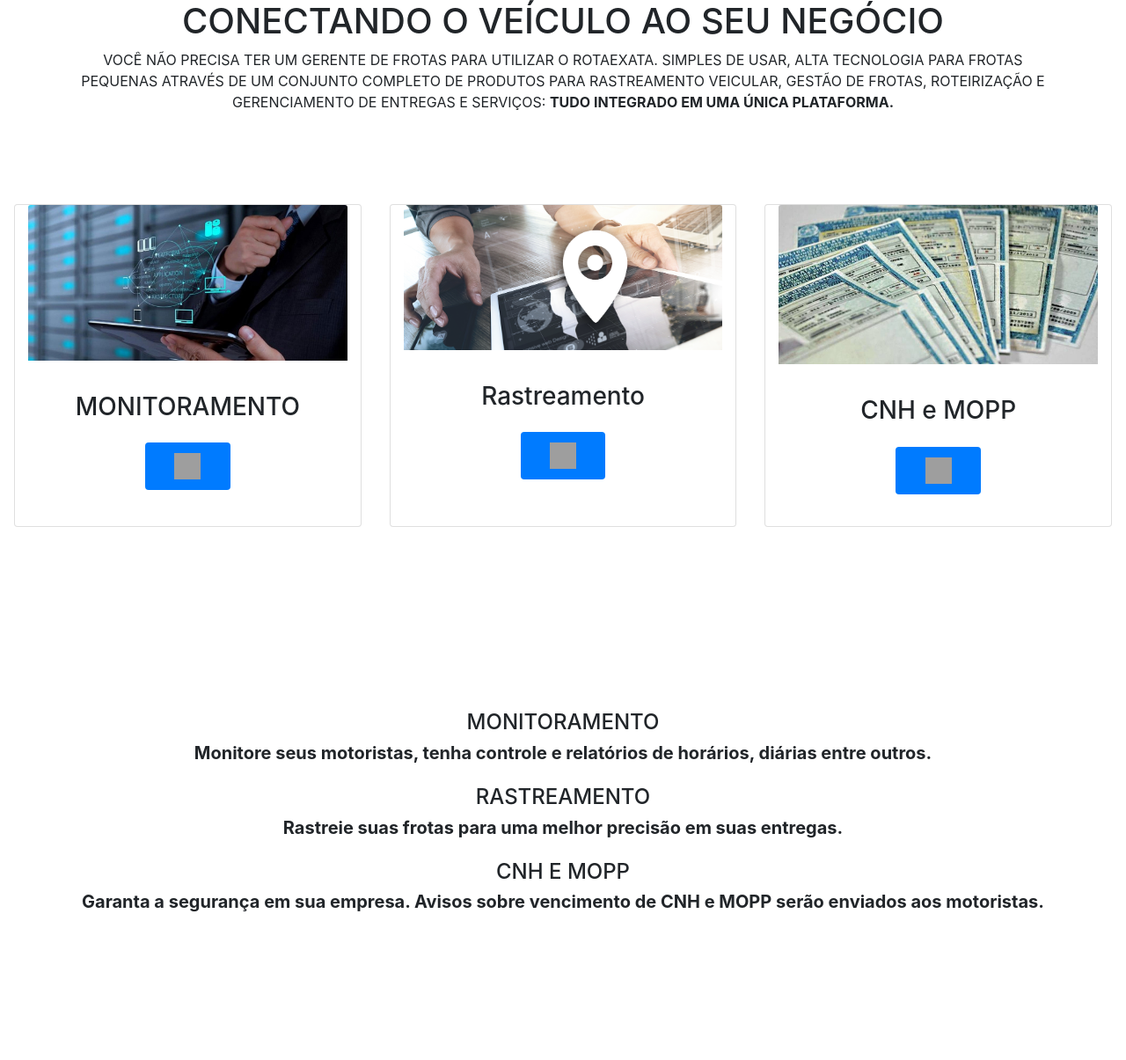
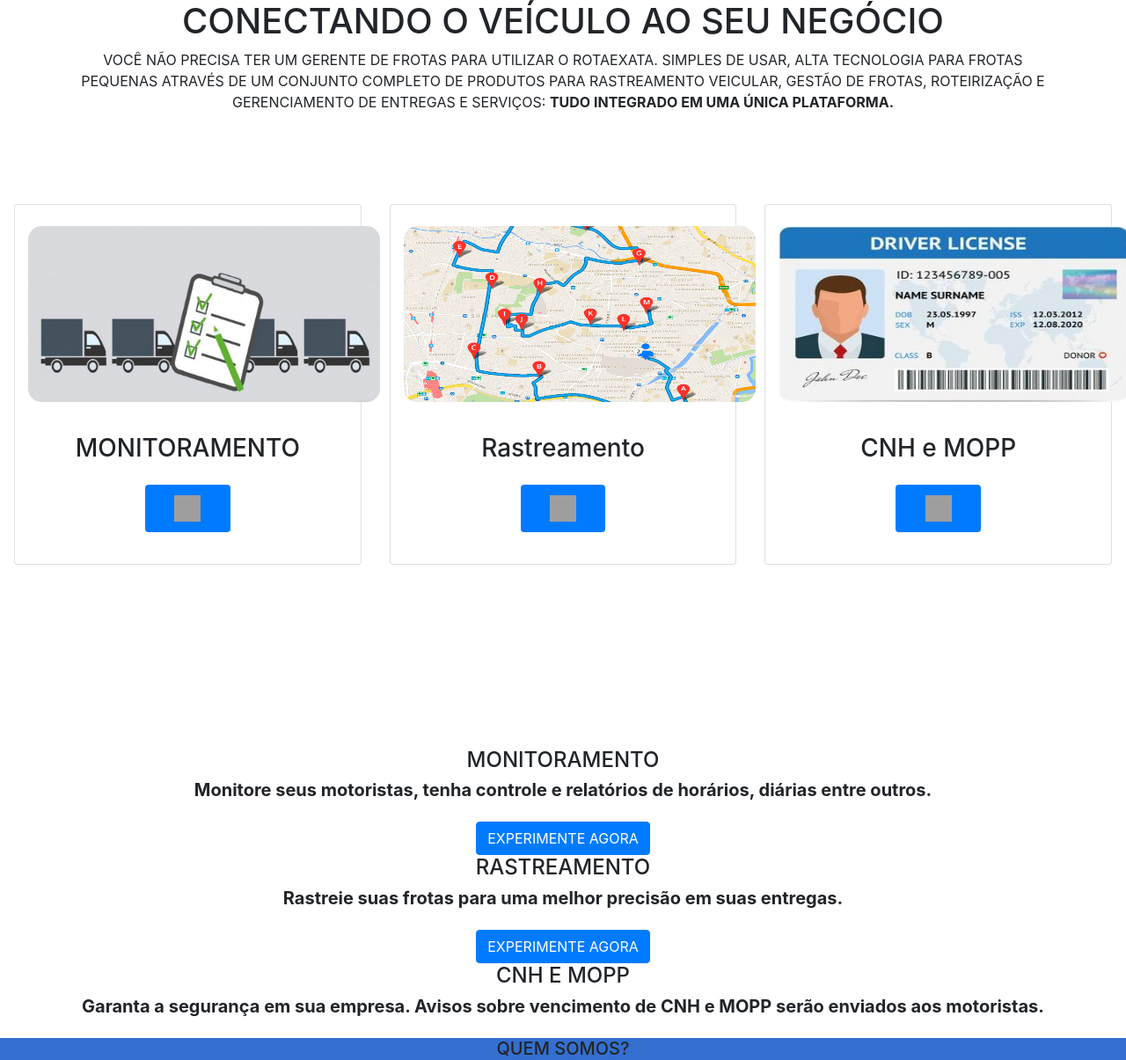
Before and after one commit to DouglasRonchi/TCC-POJIGO, a PHP site: page /TCC-POJIGO/institucional.php in a window 1280 px wide. Shown: the part 748-1953 px from the top of the page at 88% size. Before the commit the page ends 1785 px from the top, so only its background shows below. Run offline with PHP 8.4, Linux system fonts and the light colour scheme; grey boxes are pictures that could not be loaded.

Commit message:
institucional.php

```diff
--- /dev/null
+++ b/img/desktop.ini
@@ -0,0 +1,2 @@
+[LocalizedFileNames]
+Wildlife.wmv=@%systemroot%\system32\SampleRes.dll,-142
--- a/institucional.php
+++ b/institucional.php
@@ -57,7 +57,7 @@
           <div class="navbar-nav">
             <a class="nav-item nav-link active text-white" href="#">Home<span class="sr-only">(current)</span></a>
             <a class="nav-item nav-link text-light" href="contato.php">Fale conosco</a>
-            <a class="btn nav-link text-white float-right" href="quemsomos.php"><strong>Quem somos</strong></a>
+            <a class="btn nav-link text-white float-right" href="#list-item-1"><strong>Quem somos</strong></a>
           </div>
         </div>
       </nav>
@@ -88,8 +88,6 @@
             <img src="img/inicial_icons/cnh.jpg" class="d-block w-100 imgcarousel" alt="..." height="700">
             <div class="carousel-caption d-none d-md-block ">
               <H3><strong>CNH E MOPP</strong></H3>
-              <h5 class="mb-4"><strong>Garanta a segurança em sua empresa.
-              Avisos sobre vencimento de CNH e MOPP serão enviados aos motoristas.</strong></h5>
             </div>
           </div>
         </div>
@@ -117,31 +115,32 @@
 
 
           <div class="card col m-3 text-center" style="width: 18rem;">
-            <img src="img/inicial_icons/monitoramento.jpg" class="card-img-top" alt="...">
+            <img src="img/inicial_icons/monitoramento1.jpg" class="card-img-top mt-4 " alt="..." style="height: 200px; width: 400px; border-radius: 15px;">
             <div class="card-body m-3">
               <h3 class="card-title">MONITORAMENTO</h3>
               <center>
-              <a class="list-group-item list-group-item-action btnscrol col-4 mt-4" href="#list-item-1"><img height="30" width="30" src="img/inicial_icons/bootom.png"></a>
+                <a class="list-group-item list-group-item-action btnscrol col-4 mt-4" href="#list-item-1"><img height="30" width="30" src="img/inicial_icons/bootom.png" ></a>
+              </center>
+
+            </div>
+          </div>
+
+          <div class="card col m-3 text-center" style="width: 18rem;">
+            <img src="img/inicial_icons/rastreamento1.jpg" class="card-img-top mt-4" alt="..." style="height: 200px; width: 400px; border-radius: 15px;">
+            <div class="card-body m-3">
+              <h3 class="card-title">Rastreamento</h3>
+              <center>
+                <a class="list-group-item list-group-item-action btnscrol col-4 mt-4  " href="#list-item-1"><img height="30" width="30" src="img/inicial_icons/bootom.png"></a>
               </center>
             </div>
           </div>
 
           <div class="card col m-3 text-center" style="width: 18rem;">
-            <img src="img/inicial_icons/rastreamento.png" class="card-img-top" alt="...">
-            <div class="card-body m-3">
-              <h3 class="card-title">Rastreamento</h3>
-              <center>
-              <a class="list-group-item list-group-item-action btnscrol col-4 mt-4" href="#list-item-1"><img height="30" width="30" src="img/inicial_icons/bootom.png"></a>
-            </center>
-            </div>
-          </div>
-
-          <div class="card col m-3 text-center" style="width: 18rem;">
-            <img src="img/inicial_icons/cnh.jpg" class="card-img-top" alt="...">
+            <img src="img/inicial_icons/cnh1.jpg" class="card-img-top mt-4" alt="..."  style="height: 200px; width: 400px;">
             <div class="card-body m-3">
               <h3 class="card-title">CNH e MOPP</h3>
               <center>
-              <a class="list-group-item list-group-item-action btnscrol col-4 mt-4" href="#list-item-1"><img height="30" width="30" src="img/inicial_icons/bootom.png"></a>
+                <a class="list-group-item list-group-item-action btnscrol col-4 mt-4 btn-white" href="#list-item-1"><img height="30" width="30" src="img/inicial_icons/bootom.png"></a>
               </center>
             </div>
           </div>
@@ -150,16 +149,84 @@
 
       <br><br><br><br><br><br><br><br>
 
+      <center>
         <div data-spy="scroll" data-target="#list-example" data-offset="0" class="scrollspy-example">
           <h4 id="list-item-1" class="text-center">MONITORAMENTO</h4>
           <h5 class="mb-4 text-center"><strong>Monitore seus motoristas, tenha controle e relatórios de horários, diárias entre outros.</strong></h5>
+          <a class="btn btn-primary" href="index.php" role="button">EXPERIMENTE AGORA</a>
+
+
           <h4 id="list-item-2" class="text-center">RASTREAMENTO</h4>
           <h5 class="mb-4 text-center"><strong>Rastreie suas frotas para uma melhor precisão em suas entregas.</strong></h5>
+          <a class="btn btn-primary" href="index.php" role="button">EXPERIMENTE AGORA</a>
+
+
           <h4 id="list-item-3" class="text-center">CNH E MOPP</h4>
           <h5 class="mb-4 text-center"><strong>Garanta a segurança em sua empresa.
           Avisos sobre vencimento de CNH e MOPP serão enviados aos motoristas.</strong></h5>
 
+
         </div>
+      </div>
+    </center>
+    <div class="container-fluid" style="background-color: rgb(52, 111, 207);">
+      <h5 class="card-title text-center mb-4">QUEM SOMOS?</h5>
+
+      <div class="row">
+
+        <div class="card col" style="width: 18rem;background-color: rgba(0, 0, 0, 0.3); ">
+          <img class="card-img-top rounded-circle mt-2" src="img/inicial_icons/douglas.jpg" alt="Imagem de capa do card">
+          <div class="card-body text-center">
+           <h5 class="card-title">Douglas</h5>
+           <a href="#" class="btn btn-primary">Visitar</a>
+         </div>
+       </div>
+
+       <div class="card col" style="width: 18rem;background-color: rgba(0, 0, 0, 0.3);">
+        <img class="card-img-top rounded-circle m-0" src="img/inicial_icons/paloma" alt="Imagem de capa do card">
+        <div class="card-body text-center">
+          <h5 class="card-title">Paloma</h5>
+          <a href="#" class="btn btn-primary">Visitar</a>
+        </div>
+      </div>
+
+      <div class="card col" style="width: 18rem;background-color: rgba(0, 0, 0, 0.3);">
+        <img class="card-img-top rounded-circle mt-2" src="img/inicial_icons/giovane" alt="Imagem de capa do card">
+        <div class="card-body text-center">
+          <h5 class="card-title">Geovane</h5>
+          <a href="#" class="btn btn-primary">Visitar</a>
+        </div>
+      </div>
+
+      <div class="card col" style="width: 18rem;background-color: rgba(0, 0, 0, 0.3);">
+        <img class="card-img-top rounded-circle mt-2" src="img/inicial_icons/dauana.jpg" alt="Imagem de capa do card">
+        <div class="card-body text-center">
+          <h5 class="card-title">Dauana</h5>
+          <a href="#" class="btn btn-primary">Visitar</a>
+        </div>
+      </div>
+
+      <div class="card col" style="width: 18rem;background-color: rgba(0, 0, 0, 0.3);">
+        <img class="card-img-top rounded-circle mt-2" src="img/inicial_icons/jonas.png" alt="Imagem de capa do card">
+        <div class="card-body text-center">
+          <h5 class="card-title">Jonas</h5>
+          <a href="#" class="btn btn-primary">Visitar</a>
+        </div>
+      </div>
+    </div>
+
+    <h6 class="card-subtitle mb-2 text-muted">Subtitulo do card</h6>
+    <p class="card-text">Um exemplo de texto rápido para construir o título do card e fazer preencher o conteúdo do card.</p>
+    <a href="#" class="card-link">Link do card</a>
+    <a href="#" class="card-link">Outro link</a>
+  </div>
+
+<br><br><br><br>
+
+<footer>
+  ajkfhjksdklgj
+</footer>
+
 
 </div>
 <!-- /.container-fluid -->
```
Also changed, not shown: img/inicial_icons/cnh1.jpg (added), img/inicial_icons/monitoramento1.jpg (added), img/inicial_icons/rastreamento1.jpg (added). Lines whose indentation alone changed are shown as unchanged.
